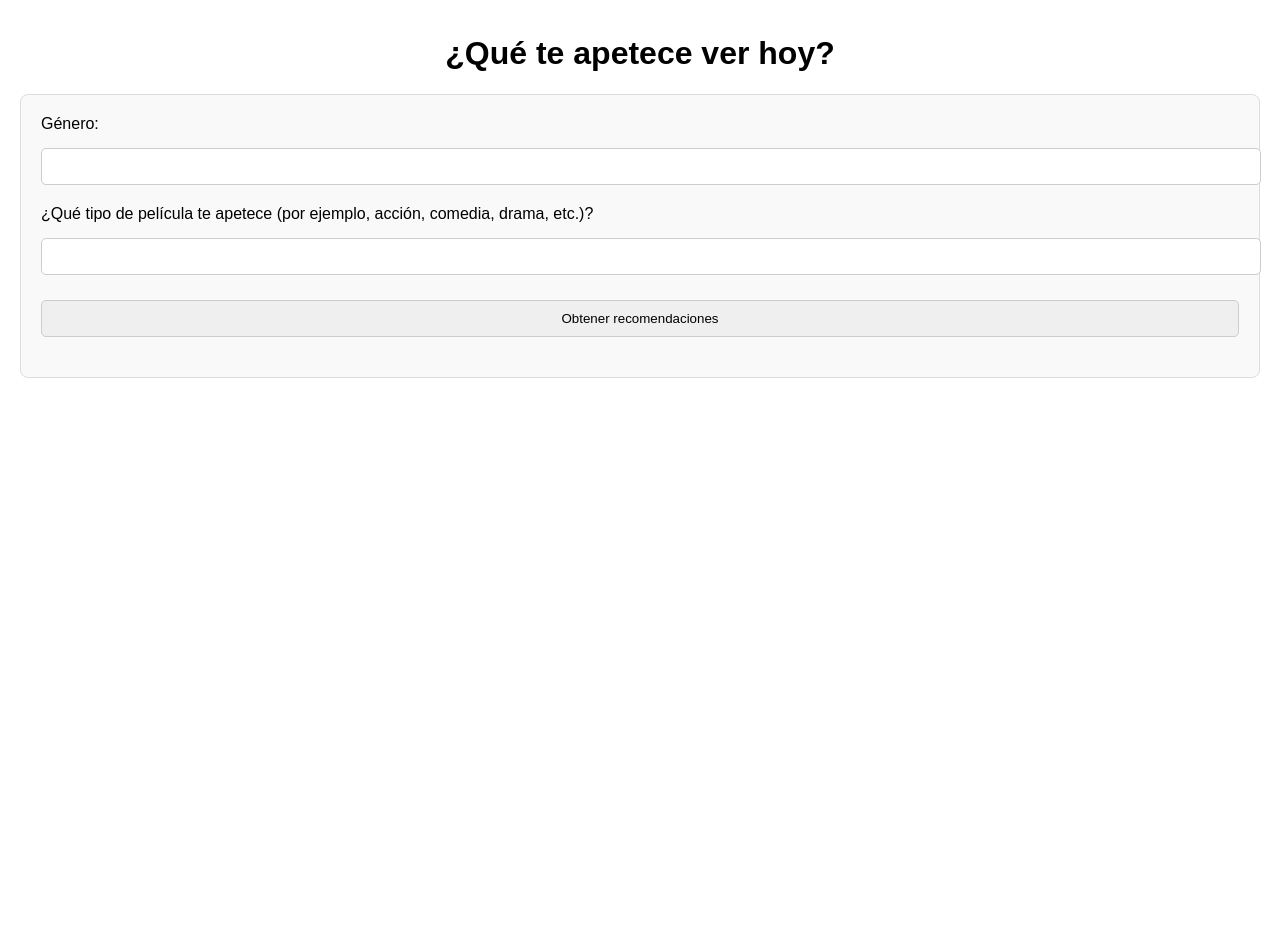
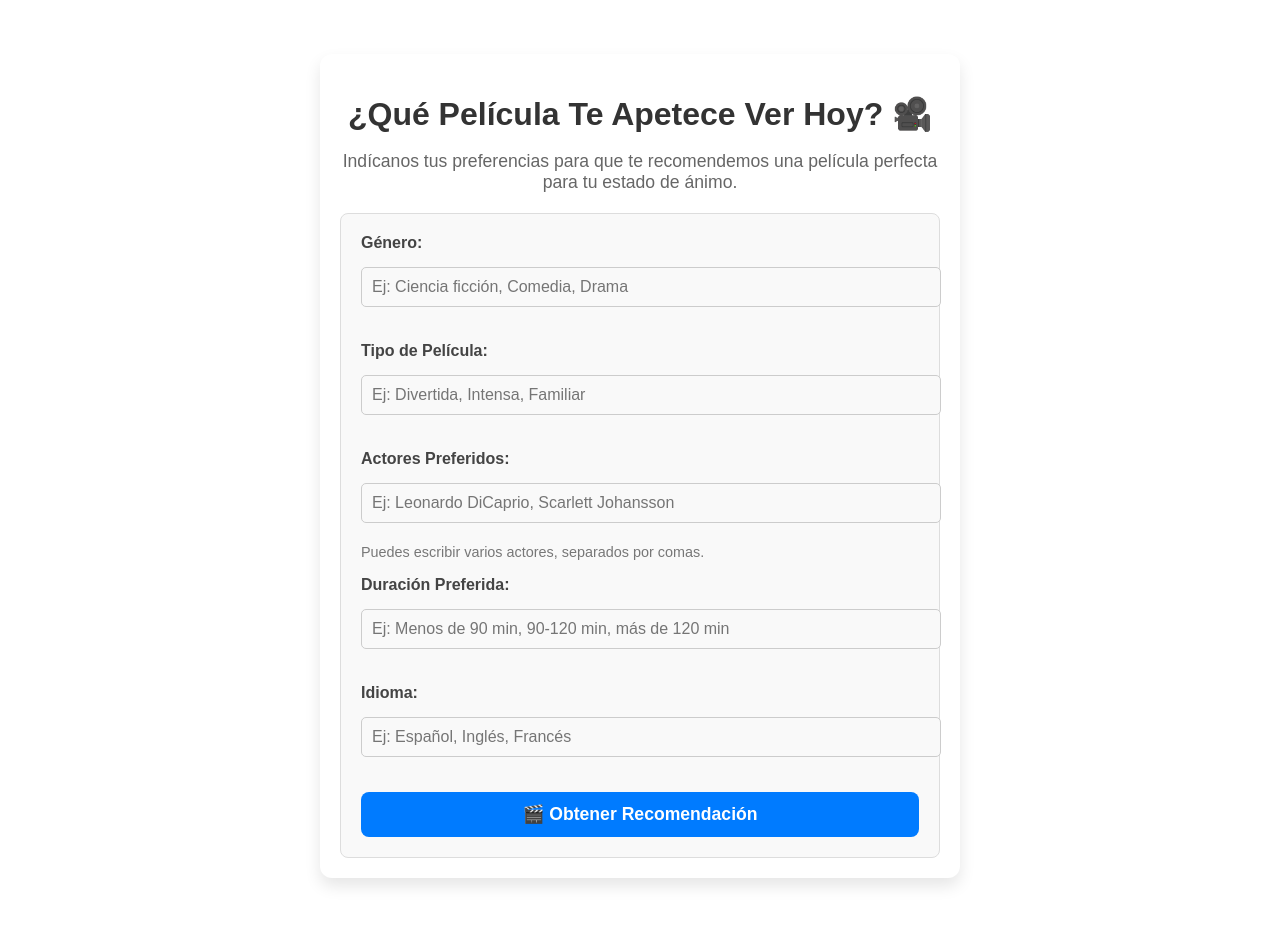
Before and after one commit to jonizaguirre09/ProyectoColaborativoAPI, a Flask app: page /que_te_apetece in a window 1280 px wide. Shown: the part 66-1004 px from the top of the page. Before the commit the page ends 444 px from the top, so only its background shows below. Run offline with Flask 3, Linux system fonts and the light colour scheme; a user stored in the database is signed in.

Commit message:
que_te_apetece.html
Que_te_apetece terminado

```diff
--- a/API_2/templates/que_te_apetece.html
+++ b/API_2/templates/que_te_apetece.html
@@ -1,15 +1,136 @@
 {% extends "base.html" %}
 
 {% block content %}
-    <h1>¿Qué te apetece ver hoy?</h1>
+    <div class="recommendation-container">
+        <h1>¿Qué Película Te Apetece Ver Hoy? 🎥</h1>
+        <p>Indícanos tus preferencias para que te recomendemos una película perfecta para tu estado de ánimo.</p>
 
-    <form action="{{ url_for('que_te_apetece') }}" method="post" class="form-container">
-        <label for="genero">Género:</label>
-        <input type="text" id="genero" name="genero" required>
+        <form action="{{ url_for('que_te_apetece') }}" method="post" class="form-container">
+            <div class="form-group">
+                <label for="genero">Género:</label>
+                <input type="text" id="genero" name="genero" placeholder="Ej: Ciencia ficción, Comedia, Drama" required>
+            </div>
 
-        <label for="tiempo">¿Qué tipo de película te apetece (por ejemplo, acción, comedia, drama, etc.)?</label>
-        <input type="text" id="tiempo" name="tiempo" required>
+            <div class="form-group">
+                <label for="tipo">Tipo de Película:</label>
+                <input type="text" id="tipo" name="tipo" placeholder="Ej: Divertida, Intensa, Familiar" required>
+            </div>
 
-        <input type="submit" value="Obtener recomendaciones">
-    </form>
+            <div class="form-group">
+                <label for="actores">Actores Preferidos:</label>
+                <input type="text" id="actores" name="actores" placeholder="Ej: Leonardo DiCaprio, Scarlett Johansson">
+                <small>Puedes escribir varios actores, separados por comas.</small>
+            </div>
+
+            <div class="form-group">
+                <label for="duracion">Duración Preferida:</label>
+                <input type="text" id="duracion" name="duracion" placeholder="Ej: Menos de 90 min, 90-120 min, más de 120 min">
+            </div>
+
+            <div class="form-group">
+                <label for="idioma">Idioma:</label>
+                <input type="text" id="idioma" name="idioma" placeholder="Ej: Español, Inglés, Francés">
+            </div>
+
+            <button type="submit" class="btn-submit">🎬 Obtener Recomendación</button>
+        </form>
+    </div>
+
+    <style>
+        /* Container styles */
+        .recommendation-container {
+            max-width: 600px;
+            margin: 40px auto;
+            padding: 20px;
+            background-color: #ffffff;
+            border-radius: 12px;
+            box-shadow: 0px 8px 16px rgba(0, 0, 0, 0.1);
+            text-align: center;
+            font-family: Arial, sans-serif;
+        }
+
+        /* Title and description */
+        .recommendation-container h1 {
+            font-size: 2em;
+            color: #333;
+            margin-bottom: 10px;
+        }
+
+        .recommendation-container p {
+            font-size: 1.1em;
+            color: #666;
+            margin-bottom: 20px;
+        }
+
+        /* Form styles */
+        .form-container {
+            display: flex;
+            flex-direction: column;
+            gap: 15px;
+        }
+
+        .form-group {
+            text-align: left;
+        }
+
+        label {
+            font-weight: bold;
+            color: #444;
+            margin-bottom: 5px;
+            display: inline-block;
+        }
+
+        input[type="text"] {
+            width: 100%;
+            padding: 10px;
+            border: 1px solid #ddd;
+            border-radius: 8px;
+            font-size: 1em;
+            background-color: #f9f9f9;
+            transition: border-color 0.3s;
+        }
+
+        input[type="text"]:focus {
+            border-color: #007bff;
+            outline: none;
+        }
+
+        small {
+            font-size: 0.9em;
+            color: #777;
+        }
+
+        /* Button styles */
+        .btn-submit {
+            background-color: #007bff;
+            color: #fff;
+            padding: 12px;
+            font-size: 1.1em;
+            font-weight: bold;
+            border: none;
+            border-radius: 8px;
+            cursor: pointer;
+            transition: background-color 0.3s;
+        }
+
+        .btn-submit:hover {
+            background-color: #0056b3;
+        }
+
+        /* Responsive adjustments */
+        @media (max-width: 600px) {
+            .recommendation-container {
+                padding: 15px;
+            }
+            .recommendation-container h1 {
+                font-size: 1.8em;
+            }
+            .recommendation-container p {
+                font-size: 1em;
+            }
+            .btn-submit {
+                font-size: 1em;
+            }
+        }
+    </style>
 {% endblock %}
```
